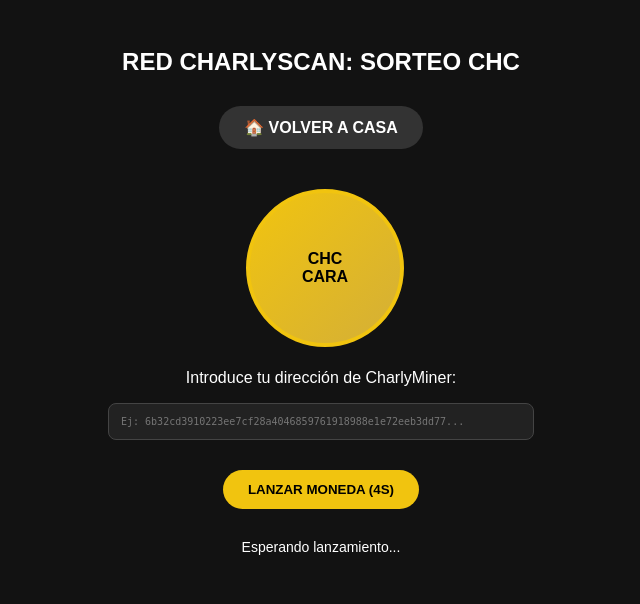
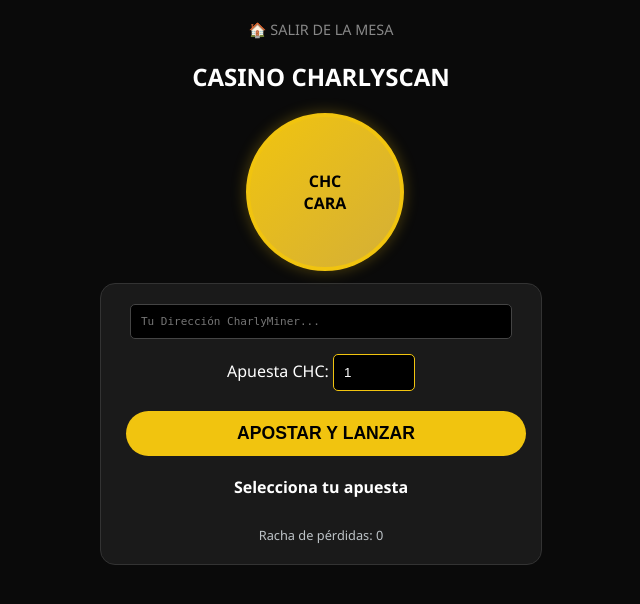
Before and after one commit to ganastrx4/chc-flask-app-, a Flask app: page /chun.html in a window 1280 px wide. Shown: the top 604 px of the page, without its empty margins (319-959 px from the left). Run offline with Flask 3, Linux system fonts and the light colour scheme.

Commit message:
Update chun.html

```diff
--- a/templates/chun.html
+++ b/templates/chun.html
@@ -3,111 +3,147 @@
 <head>
     <meta charset="UTF-8">
     <style>
-        :root { --gold: #f1c40f; --iron: #bdc3c7; --bg: #121212; }
-        body { background: var(--bg); color: white; font-family: sans-serif; text-align: center; padding: 20px; }
+        :root { --gold: #f1c40f; --iron: #bdc3c7; --bg: #0a0a0a; --green: #2ecc71; --red: #e74c3c; }
+        body { background: var(--bg); color: white; font-family: 'Segoe UI', sans-serif; text-align: center; padding: 10px; }
 
-        /* Moneda 3D */
-        .coin-container { perspective: 1000px; width: 150px; height: 150px; margin: 30px auto; }
+        /* Contenedor de Moneda */
+        .coin-container { perspective: 1000px; width: 150px; height: 150px; margin: 20px auto; }
         #coin {
             width: 100%; height: 100%; position: relative;
             transform-style: preserve-3d;
-            transition: transform 4s cubic-bezier(0.1, 0.5, 0.1, 1);
         }
+        /* Clase para activar el giro */
+        .spinning { transition: transform 4s cubic-bezier(0.1, 0.5, 0.1, 1); }
+
         .side {
             position: absolute; width: 100%; height: 100%; border-radius: 50%;
             backface-visibility: hidden; display: flex; align-items: center;
             justify-content: center; font-weight: bold; border: 4px solid var(--gold);
+            box-shadow: 0 0 15px rgba(241, 196, 15, 0.3);
         }
         .cara { background: linear-gradient(135deg, var(--gold), #d4af37); color: black; }
-        .aguila { background: linear-gradient(135deg, var(--iron), #2c3e50); transform: rotateY(180deg); }
+        .aguila { background: linear-gradient(135deg, #333, #000); color: var(--gold); transform: rotateY(180deg); }
 
-        /* Interfaz */
-        .wallet-input {
-            width: 80%; max-width: 400px; padding: 12px; border-radius: 8px;
-            border: 1px solid #444; background: #222; color: #00ff00;
-            font-family: monospace; font-size: 10px; margin-bottom: 20px;
-        }
-        .btn {
-            padding: 12px 25px; border-radius: 25px; border: none; cursor: pointer;
-            font-weight: bold; text-transform: uppercase; margin: 10px;
-        }
-        .btn-play { background: var(--gold); color: black; }
-        .btn-home { background: #333; color: white; text-decoration: none; display: inline-block; }
-        #status { margin-top: 20px; font-size: 14px; }
+        /* Panel de Apuestas */
+        .bet-panel { background: #1a1a1a; padding: 20px; border-radius: 15px; max-width: 400px; margin: 0 auto; border: 1px solid #333; }
+        .wallet-input { width: 90%; padding: 10px; border-radius: 5px; border: 1px solid #444; background: #000; color: var(--green); font-family: monospace; font-size: 11px; margin-bottom: 15px; }
+        input[type="number"] { width: 60px; padding: 10px; background: #000; color: white; border: 1px solid var(--gold); border-radius: 5px; }
+
+        .btn { padding: 12px 20px; border-radius: 25px; border: none; cursor: pointer; font-weight: bold; margin: 5px; transition: 0.3s; }
+        .btn-play { background: var(--gold); color: black; width: 100%; font-size: 1.1em; }
+        .btn-play:disabled { background: #555; cursor: not-allowed; }
+        .btn-home { background: transparent; color: #888; text-decoration: none; font-size: 0.9em; }
+
+        #status { margin-top: 15px; min-height: 40px; font-weight: bold; }
+        .martingala-info { color: var(--iron); font-size: 0.8em; margin-top: 10px; }
     </style>
 </head>
 <body>
 
-    <h2>RED CHARLYSCAN: SORTEO CHC</h2>
-
-    <!-- Botón de regreso a la App Principal -->
-    <a href="https://binance-bot-2kbp.onrender.com/" class="btn btn-home">🏠 VOLVER A CASA</a>
+    <a href="https://binance-bot-2kbp.onrender.com/" class="btn-home">🏠 SALIR DE LA MESA</a>
+    <h2>CASINO CHARLYSCAN</h2>
 
     <div class="coin-container">
         <div id="coin">
             <div class="side cara">CHC<br>CARA</div>
-            <div class="side aguila">CHC<br>ÁGUILA</div>
+            <div class="side aguila">CASA<br>ÁGUILA</div>
         </div>
     </div>
 
-    <div>
-        <p>Introduce tu dirección de CharlyMiner:</p>
-        <input type="text" id="userWallet" class="wallet-input"
-               placeholder="Ej: 6b32cd3910223ee7cf28a4046859761918988e1e72eeb3dd77..." />
+    <div class="bet-panel">
+        <input type="text" id="userWallet" class="wallet-input" placeholder="Tu Dirección CharlyMiner..." />
+
+        <div style="margin-bottom: 15px;">
+            <span>Apuesta CHC: </span>
+            <input type="number" id="betAmount" value="1" min="1" max="10" />
         </div>
 
-    <button class="btn btn-play" onclick="jugar()">LANZAR MONEDA (4s)</button>
+        <button id="playBtn" class="btn btn-play" onclick="procesarApuesta()">APOSTAR Y LANZAR</button>
 
-    <div id="status">Esperando lanzamiento...</div>
+        <div id="status">Selecciona tu apuesta</div>
+        <div id="streakInfo" class="martingala-info">Racha de pérdidas: 0</div>
+    </div>
 
 <script>
     const MASTER_PUBLIC = "93aab2b2ee274042d81954cd6569085ac3f1f660d600e6c7ca3aa11adbf94e62544ff783541316f3c7269d751079414e879f18804dde24c1b83c70c4e13cd4ee";
     const NODO_URL = "https://binance-bot-hna7.onrender.com";
 
-    async function jugar() {
+    let perdidasConsecutivas = 0;
+    let maxApuesta = 10;
+
+    async function procesarApuesta() {
         const wallet = document.getElementById('userWallet').value.trim();
+        const betInput = document.getElementById('betAmount');
+        const apuesta = parseFloat(betInput.value);
         const status = document.getElementById('status');
         const coin = document.getElementById('coin');
+        const playBtn = document.getElementById('playBtn');
 
-        if (wallet.length < 10) {
-            alert("Por favor, ingresa una dirección de minero válida.");
-            return;
+        if (wallet.length < 10) return alert("Ingresa tu dirección de minero.");
+        if (apuesta > maxApuesta) return alert(`Límite actual de apuesta: ${maxApuesta} CHC`);
+
+        // --- RESET DE ANIMACIÓN (Para que gire siempre igual) ---
+        playBtn.disabled = true;
+        coin.classList.remove('spinning');
+        coin.style.transform = `rotateY(0deg)`;
+
+        // Pequeño delay para que el navegador registre el reset
+        await new Promise(r => setTimeout(r, 50));
+
+        // --- LÓGICA DE PROBABILIDAD (60% Casa / 40% Usuario) ---
+        const ganaUsuario = Math.random() > 0.60;
+        const totalRotation = 3600 + (ganaUsuario ? 0 : 180); // 3600 son 10 vueltas
+
+        coin.classList.add('spinning');
+        coin.style.transform = `rotateY(${totalRotation}deg)`;
+        status.innerText = "¡La suerte está echada!";
+
+        setTimeout(async () => {
+            if (ganaUsuario) {
+                // EL USUARIO GANA
+                perdidasConsecutivas = 0;
+                maxApuesta = 10;
+                betInput.max = 10;
+                status.innerHTML = `<span style="color:var(--green)">¡GANASTE! +${apuesta} CHC</span>`;
+                await enviarTokens(MASTER_PUBLIC, wallet, apuesta);
+            } else {
+                // LA CASA GANA
+                perdidasConsecutivas++;
+                status.innerHTML = `<span style="color:var(--red)">PERDISTE. -${apuesta} CHC enviado a la Casa.</span>`;
+
+                // Lógica Martingala
+                if(perdidasConsecutivas < 5) {
+                    maxApuesta = 20;
+                    alert("¡Oportunidad de Martingala! Ahora puedes apostar hasta 20 CHC.");
+                } else {
+                    maxApuesta = 300;
+                    status.innerHTML += "<br><small>Nivel 5: Capacidad máxima 300 CHC</small>";
                 }
 
-        // Lógica de resultado
-        const gana = Math.random() < 0.5;
-        const totalRotation = 3600 + (gana ? 0 : 180);
+                betInput.max = maxApuesta;
+                await enviarTokens(wallet, MASTER_PUBLIC, apuesta);
+            }
 
-        status.innerText = "Sincronizando con CharlyScan...";
-        coin.style.transform = `rotateY(${totalRotation}deg)`;
+            document.getElementById('streakInfo').innerText = `Racha de pérdidas: ${perdidasConsecutivas}`;
+            playBtn.disabled = false;
+        }, 4000);
+    }
 
-        // Esperar los 4 segundos de la animación
-        setTimeout(async () => {
-            if (gana) {
-                status.innerHTML = "<span style='color:#00ff00'>¡CARA! Enviando recompensa...</span>";
-
-                // Petición interna al nodo hna7 (CharlyScan)
+    async function enviarTokens(emisor, receptor, monto) {
         try {
-                    const response = await fetch(`${NODO_URL}/transferir`, {
+            await fetch(`${NODO_URL}/transferir`, {
                 method: 'POST',
                 headers: { 'Content-Type': 'application/json' },
                 body: JSON.stringify({
-                            emisor: MASTER_PUBLIC,
-                            receptor: wallet,
-                            monto: 18.0,
-                            firma: "SISTEMA_AUTO_SORTEO" // El nodo debe permitir esta firma interna
+                    emisor: emisor,
+                    receptor: receptor,
+                    monto: monto,
+                    firma: "CASINO_CHARLY_SYSTEM"
                 })
             });
-
-                    const resData = await response.json();
-                    status.innerText = "Éxito: " + (resData.mensaje || "CHC Enviados");
-                } catch (err) {
-                    status.innerHTML = "<span style='color:red'>Error de conexión con el nodo hna7</span>";
+        } catch (e) {
+            console.log("Error de red, pero la apuesta fue procesada localmente.");
         }
-            } else {
-                status.innerHTML = "<span style='color:#ff4444'>ÁGUILA - Inténtalo de nuevo</span>";
-            }
-        }, 4000);
     }
 </script>
 </body>
```
Lines whose indentation alone changed are shown as unchanged.
